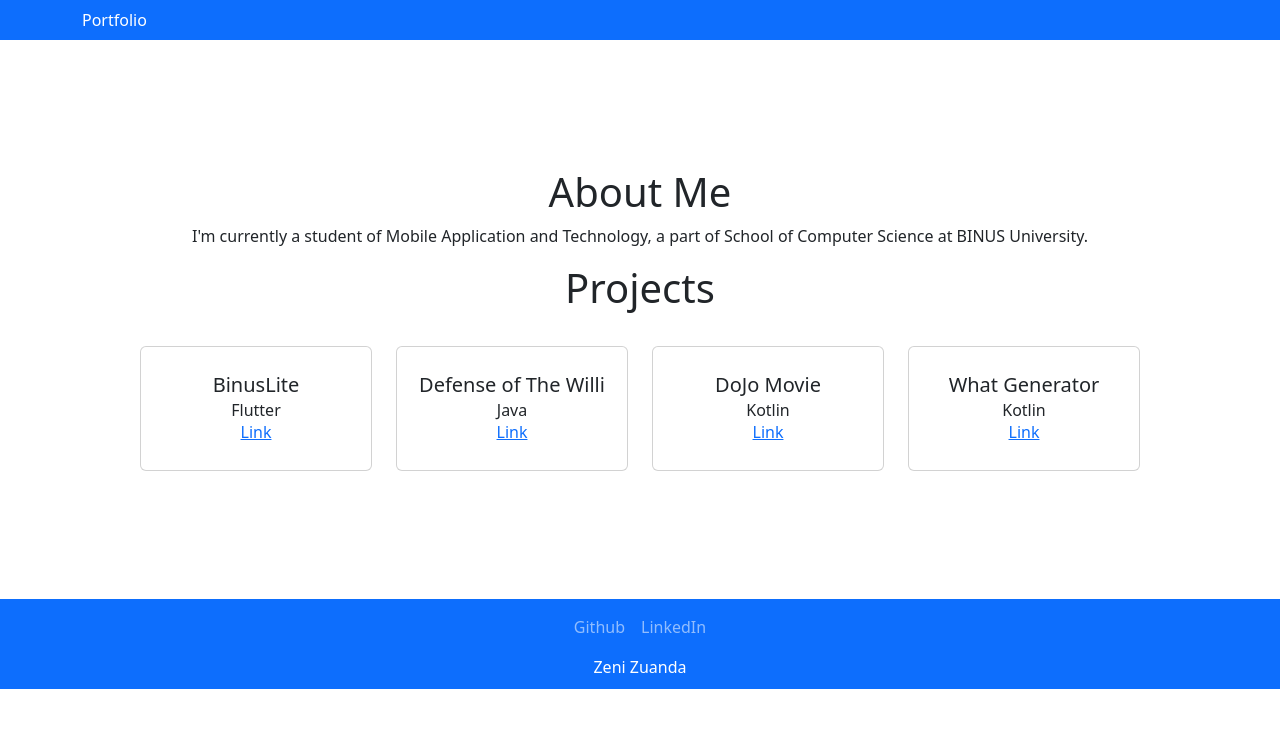
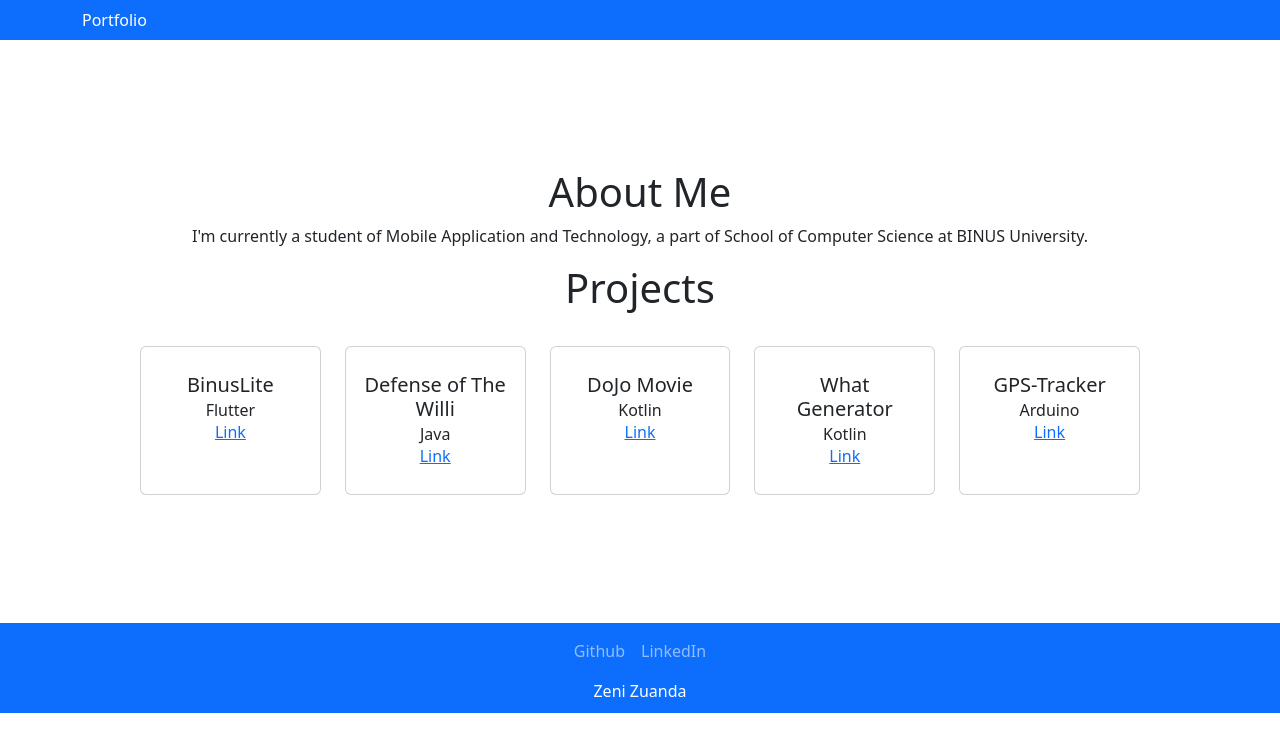
Before and after one commit to zzz276/zeni-zuanda, a React (Create React App) app in the folder my-portfolio/: page / in a window 1280 px wide. Shown: the top 752 px of the page. Built offline with nearby package versions, Linux system fonts and the light colour scheme.

Commit message:
Update Portfolio

```diff
--- a/my-portfolio/src/contents/Projects.js
+++ b/my-portfolio/src/contents/Projects.js
@@ -8,6 +8,7 @@ function Projects() {
     new Project("Defense of The Willi", "Java", "https://1drv.ms/u/c/e5956a9184ccc1cb/EVI0M6-r9ghHhv9akhaHWFIBOeV0bOzjqMj-m9la5DFg5w?e=IOrqsd"),
     new Project("DoJo Movie", "Kotlin", "https://1drv.ms/u/c/e5956a9184ccc1cb/EeU_7TlhEPtBh0fJXuBrkv4BAcnqqt0mfyTv3qUpgAjI1A?e=kAOTKT"),
     new Project("What Generator", "Kotlin", "https://1drv.ms/u/c/e5956a9184ccc1cb/EWq0pqMtdStKtflvrhYStXIBAgLzNoPHovF3G_f_O7CtKQ?e=Eu6G59"),
+    new Project("GPS-Tracker", "Arduino", "https://github.com/zzz276/GPS-Tracker"),
   ];
 
   return (
@@ -27,6 +28,9 @@ function Projects() {
           <Col>
             <Cards project={ projects[3] }/>
           </Col>
+          <Col>
+            <Cards project={ projects[4] }/>
+          </Col>
         </Row>
       </Container>
     </section>
```
